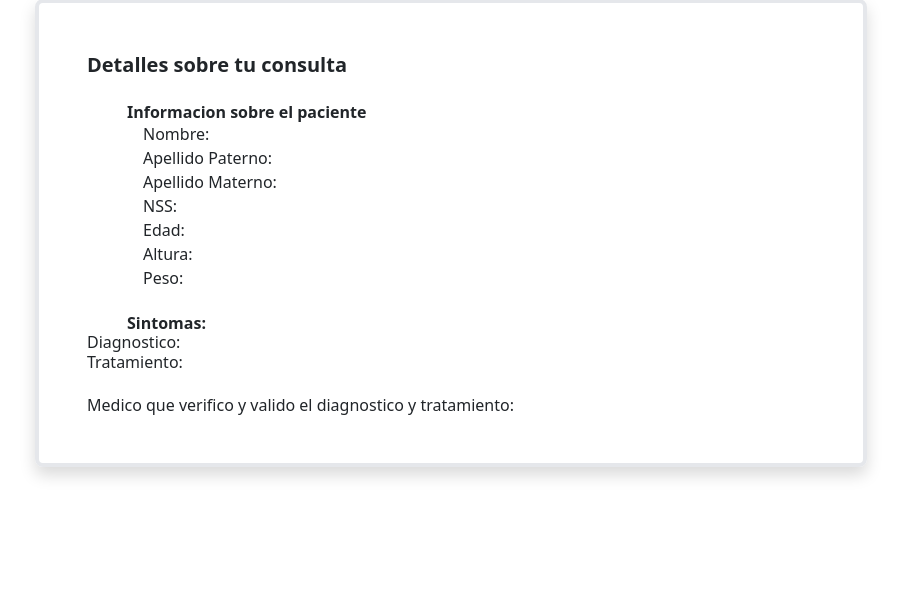
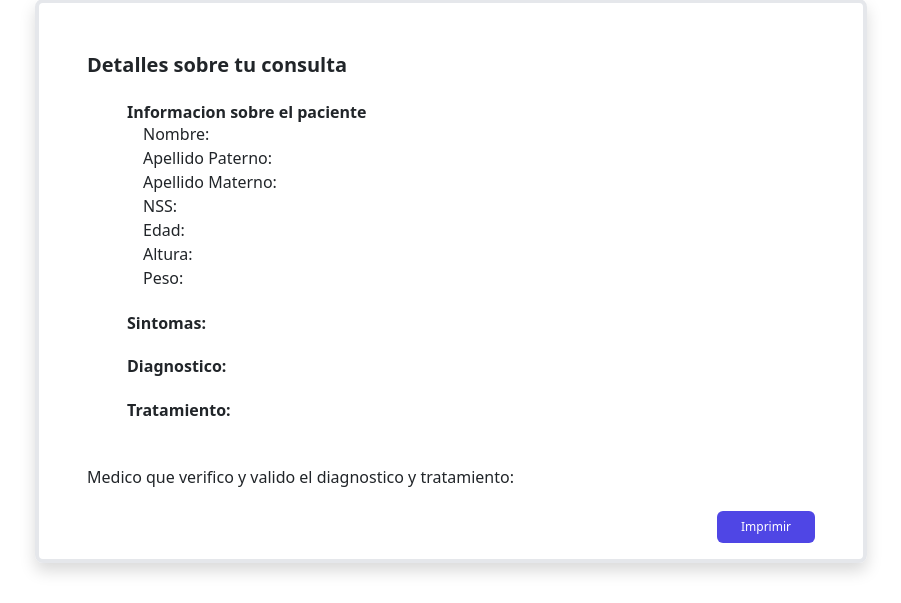
Before and after one commit to EliasE83/MedQ-AMV, a Flask app: page /infconsulta in a window 1280 px wide. Shown: the part 197-800 px from the top of the page, without its empty margins (189-1090 px from the left). Run offline with Flask 3, Linux system fonts and the light colour scheme; some libraries are stand-ins or nearby versions.

Commit message:
TERMINA VISTA DIAGNOSTICO

```diff
--- a/templates/consultas.html
+++ b/templates/consultas.html
@@ -42,7 +42,7 @@
                         <td class="px-4 py-2 text-gray-700">{{ cita[4] }}</td> <!-- ID Consultorio -->
                         <td class="px-4 py-2 text-gray-700">{{ cita[5] }}</td> <!-- Fecha -->
                         <td class="px-4 py-2 text-gray-700">{{ cita[6] }}</td> <!-- Hora -->
-                        <td><a href="#" class="inline-block rounded bg-indigo-600 px-4 py-2 text-xs font-medium text-white hover:bg-indigo-700">View</a></td>
+                        <td><a href="/infconsulta" class="inline-block rounded bg-indigo-600 px-4 py-2 text-xs font-medium text-white hover:bg-indigo-700">View</a></td>
                     </tr>
           {% endfor %}
         </tbody>
@@ -92,7 +92,7 @@
                         <td class="px-4 py-2 text-gray-700">{{ cita[4] }}</td> <!-- ID Consultorio -->
                         <td class="px-4 py-2 text-gray-700">{{ cita[5] }}</td> <!-- Fecha -->
                         <td class="px-4 py-2 text-gray-700">{{ cita[6] }}</td> <!-- Hora -->
-                        <td><a href="#" class="inline-block rounded bg-indigo-600 px-4 py-2 text-xs font-medium text-white hover:bg-indigo-700">View</a></td>
+                        <td><a href="/infconsulta" class="inline-block rounded bg-indigo-600 px-4 py-2 text-xs font-medium text-white hover:bg-indigo-700">View</a></td>
                     </tr>
           {% endfor %}
         </tbody>
--- a/templates/infconsulta.html
+++ b/templates/infconsulta.html
@@ -30,13 +30,13 @@
         <h2 class="ml-10 font-bold">Sintomas:</h2>
 
         <p></p>
-
-        <h2>Diagnostico:</h2>
+        <br>
+        <h2 class="ml-10 font-bold">Diagnostico:</h2>
 
         <p></p>
-
-        <h2>Tratamiento:</h2>
-
+        <br>
+        <h2 class="ml-10 font-bold">Tratamiento:</h2>
+        <br>
         <p></p>
 
         <br>
@@ -44,6 +44,8 @@
         <h1></h1>
 
         <p></p>
+        <br>
+        <a href="#" class="inline-block float-right rounded bg-indigo-600 px-4 py-2 text-xs font-medium text-white hover:bg-indigo-700">Imprimir</a>
     </div>
 </div>
 </body>
```
